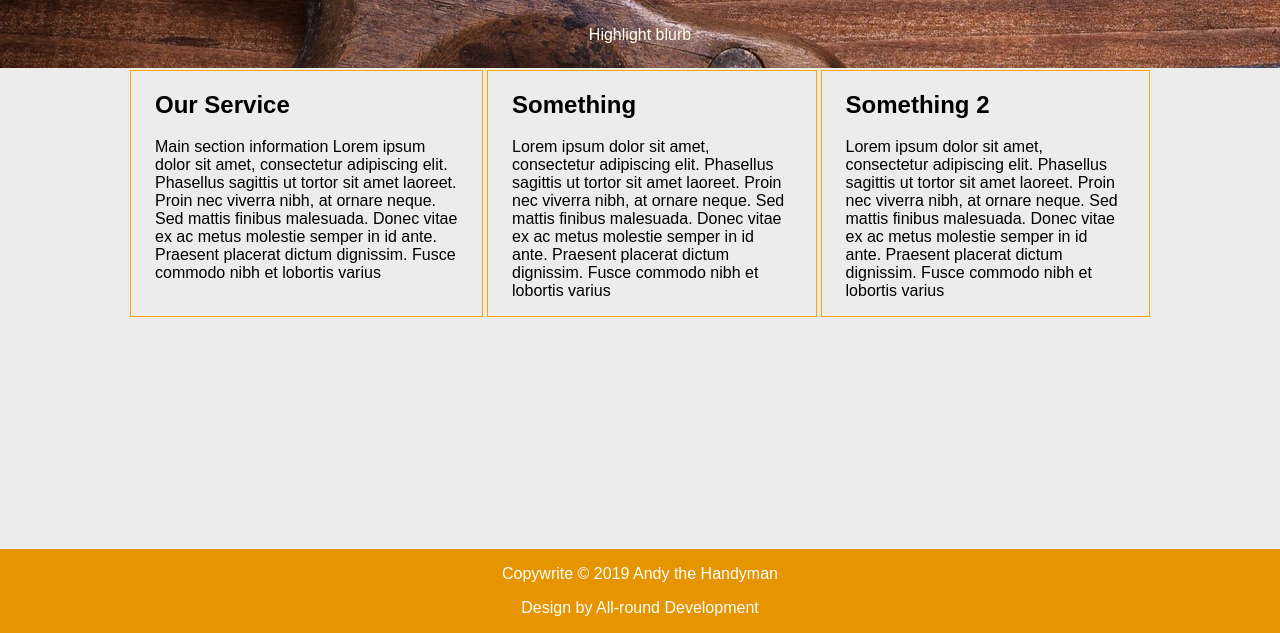
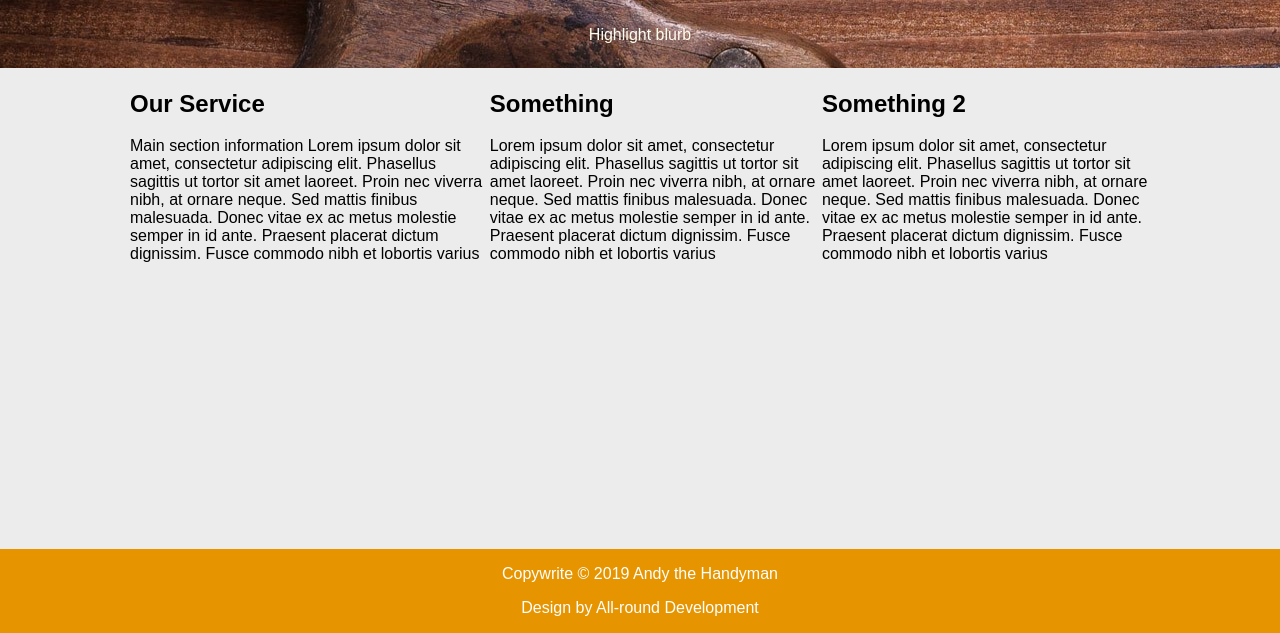
Before and after one commit to dewain1902/dewain1902.github.io, a plain HTML site: page index.html in a window 1280 px wide. Shown: the part 167-800 px from the top of the page. Drawn offline with Linux system fonts and the light colour scheme.

Commit message:
Remove borders and class box paddings

```diff
--- a/static/style.css
+++ b/static/style.css
@@ -64,9 +64,8 @@ footer{
 	font-weight: bold;
 }
 .box{
-	padding-right: 1.5em;
-	padding-left: 1.5em;
-	border: 1px solid orange;
+	margin: 2px;
+
 }
 
 
@@ -86,7 +85,6 @@ footer{
 		align-items: center;
 	}
 	.box{
-		border-spacing: 2px;
 		margin: 2px;
 	}
 
```
